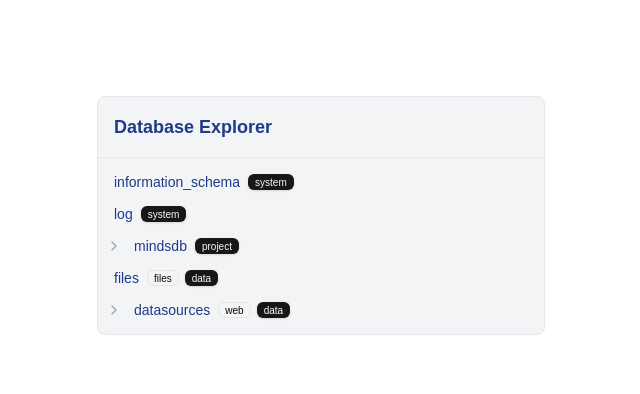
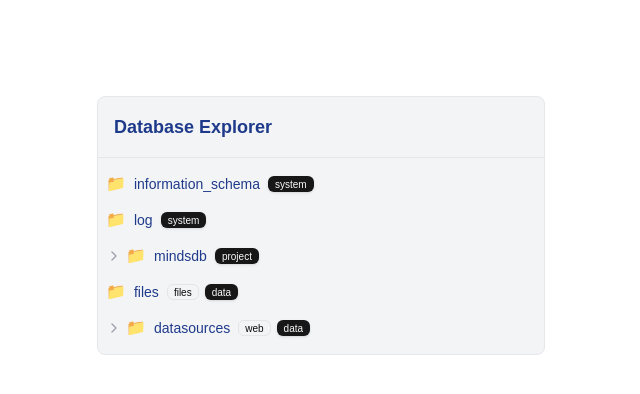
Before and after one commit to ricarellano/database-explorer, a Next.js app: page / in a window 1280 px wide. Shown: the top 394 px of the page, without its empty margins (319-959 px from the left). Built offline with nearby package versions, Linux system fonts and the light colour scheme.

Commit message:
add icons

```diff
--- a/src/components/TreeNode.tsx
+++ b/src/components/TreeNode.tsx
@@ -2,6 +2,7 @@
 import { type TreeNode, Theme } from '../app/types'
 import { ChevronRight } from 'lucide-react'
 import { Badge } from "@/components/ui/badge"
+import { getNodeIcon } from '@/lib/getNodeIcon';
 
 const TreeNode = React.memo(({
   node,
@@ -56,6 +57,7 @@
           />
         )}
         <span className={`${theme.icon} mr-2`} aria-hidden="true">
+          {getNodeIcon(node.class, node.type, customIcons)}
         </span>
         <span className={`text-sm ${theme.text}`}>{node.name}</span>
         <div className="flex gap-1.5 ml-2">
--- /dev/null
+++ b/src/lib/getNodeIcon.ts
@@ -0,0 +1,16 @@
+export const getNodeIcon = (nodeClass: string, nodeType: string, customIcons?: { [key: string]: React.ReactNode }) => {
+  if (customIcons && customIcons[`${nodeClass}-${nodeType}`]) {
+    return customIcons[`${nodeClass}-${nodeType}`]
+  }
+  if (nodeClass === 'db') return '📁'
+  switch (nodeType) {
+    case 'model':
+      return '⚙️'
+    case 'view':
+      return '👁'
+    case 'agent':
+      return '🤖'
+    default:
+      return '📄'
+  }
+}
```
